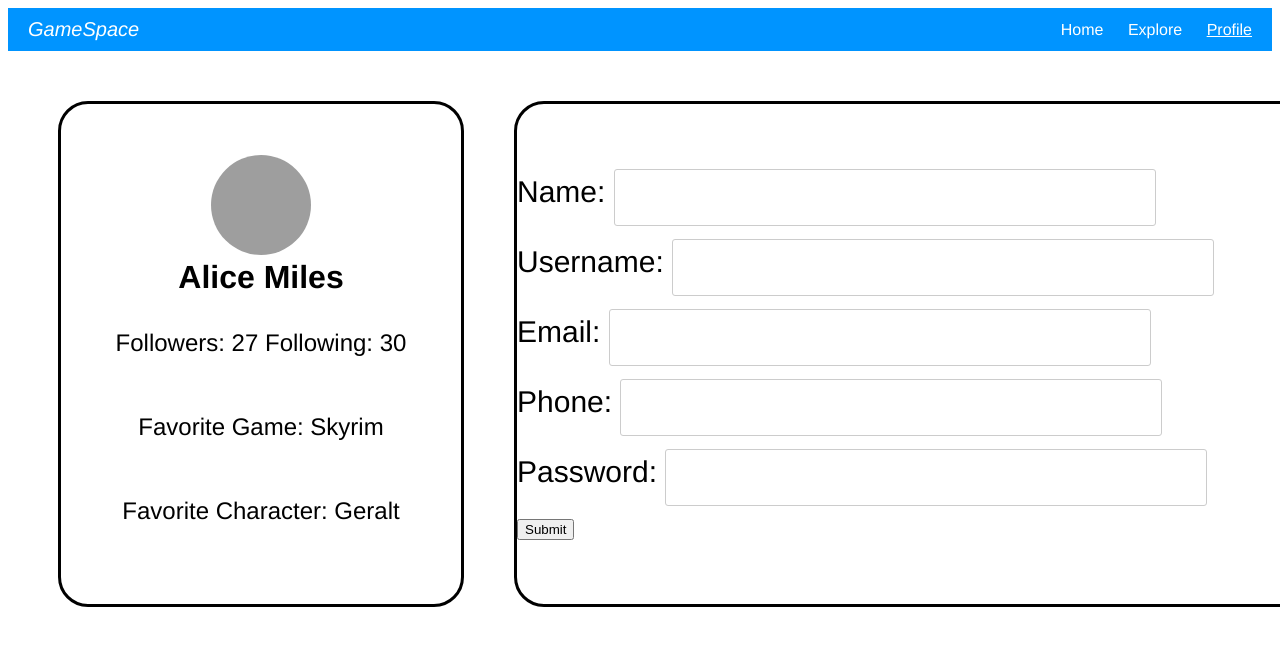
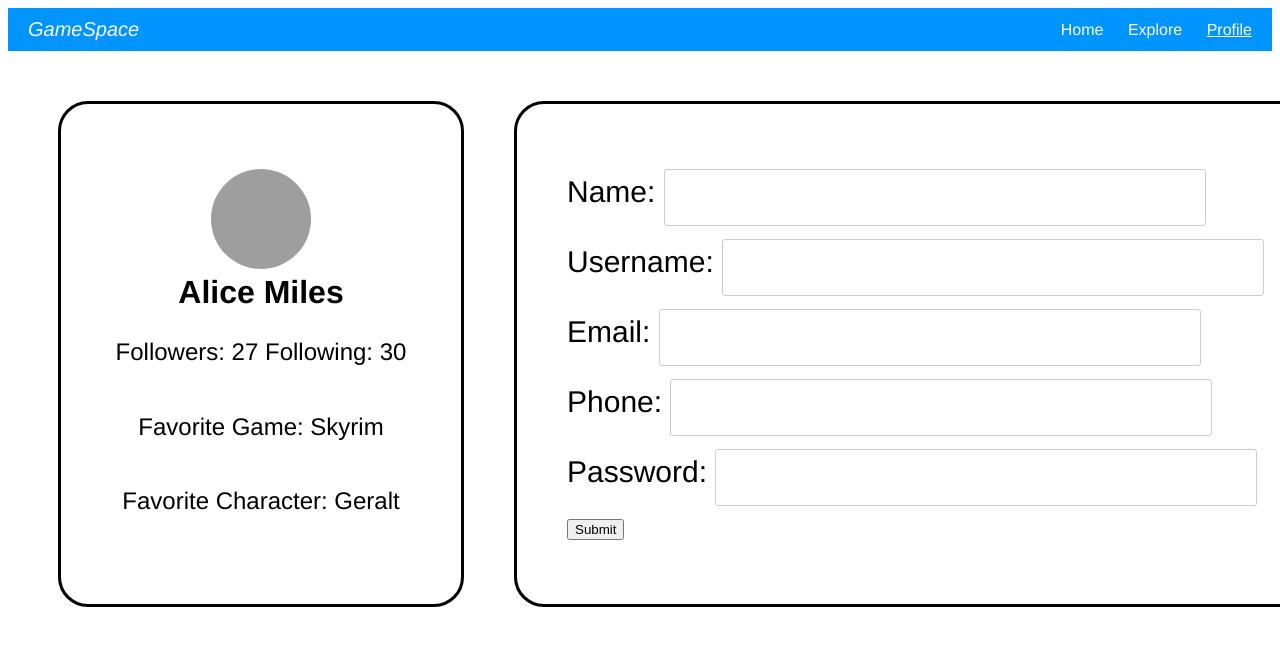
Before and after one commit to brooklando/mi449-c4, a plain HTML site: page index.html in a window 1280 px wide. Shown: the top 646 px of the page. Drawn offline with Linux system fonts and the light colour scheme; grey boxes are pictures that could not be loaded.

Commit message:
changed form padding

```diff
--- a/screen.css
+++ b/screen.css
@@ -4,7 +4,7 @@ body {
 }
 
 p {
-    line-height: 1.5;
+    line-height: 1.1;
     font-size: 24px;
 }
 
@@ -94,3 +94,7 @@ p {
     border-radius: 3px;
     width: 500px;
 }
+
+.edit form {
+    padding: 50px;
+}
```
